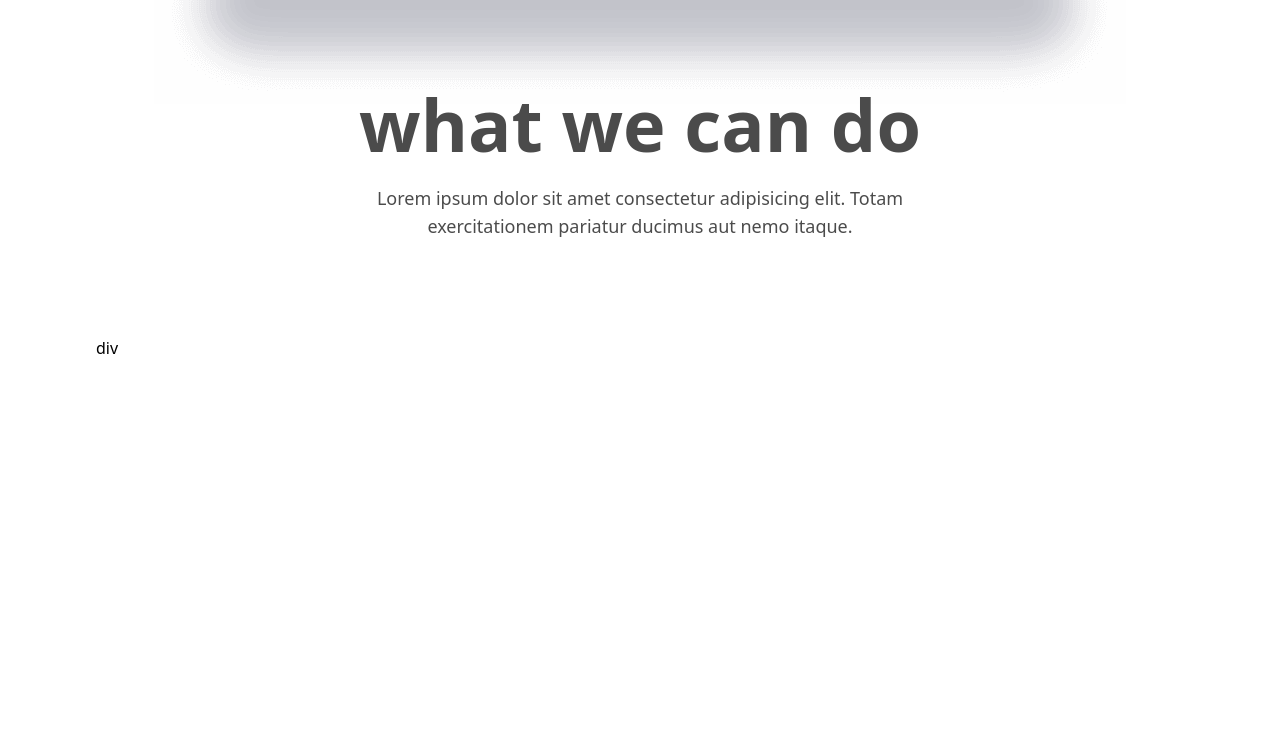
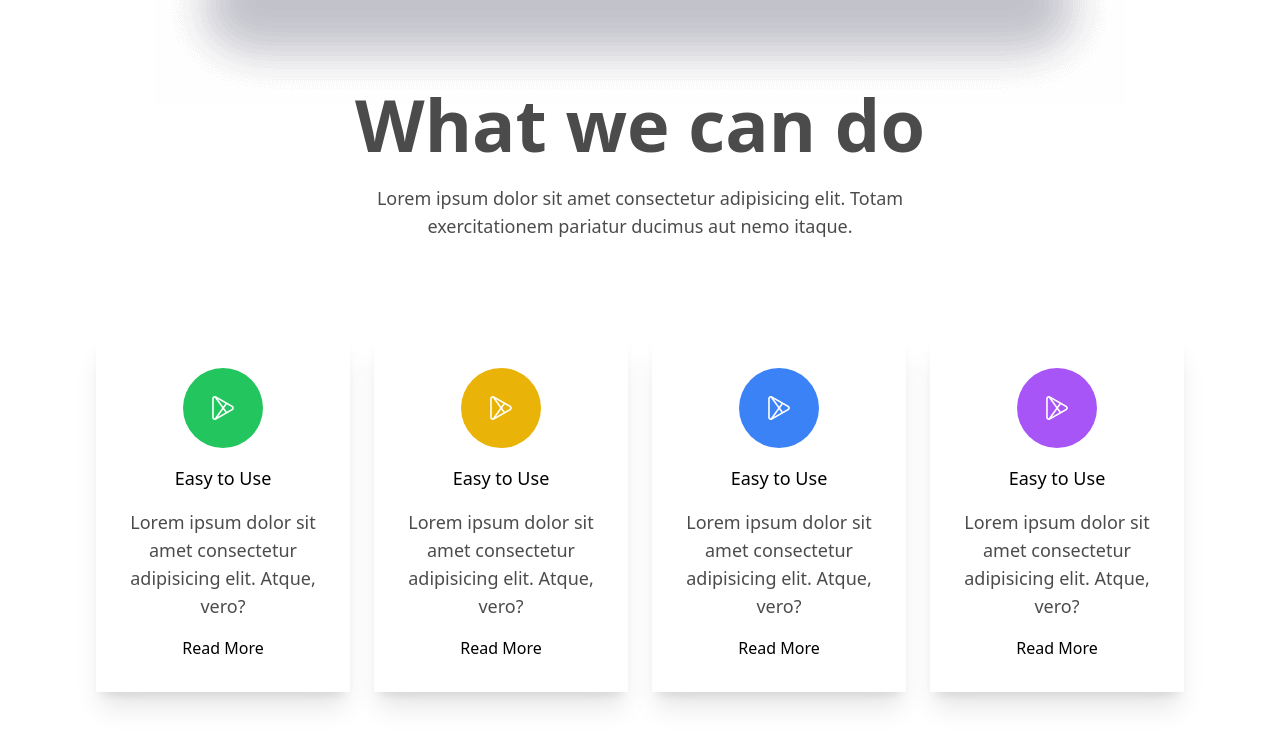
Before and after one commit to subas-roy/appie, a plain HTML site: page index.html in a window 1280 px wide. Shown: the part 929-1675 px from the top of the page. Before the commit the page ends 1481 px from the top, so only its background shows below. Drawn offline with nearby package versions, Linux system fonts and the light colour scheme.

Commit message:
cards added

```diff
--- a/index.html
+++ b/index.html
@@ -52,11 +52,44 @@
     </header>
     <section class="my-48">
         <div class="text-center mb-24">
-            <h1 class="text-7xl font-semibold opacity-70 mb-6">what we can do</h1>
+            <h1 class="lg:text-7xl text-5xl font-semibold opacity-70 mb-6 ">What we can do</h1>
             <p class="opacity-70 w-[50%] text-lg mx-auto">Lorem ipsum dolor sit amet consectetur adipisicing elit. Totam exercitationem pariatur ducimus aut nemo itaque.</p>
         </div>
         <div class="container mx-auto lg:px-24 px-8">
-            div
+            <div class="grid grid-cols-1 md:grid-cols-2 lg:grid-cols-4 gap-6">
+                <div class="p-8 shadow-xl text-center space-y-4">
+                    <div class="bg-green-500 h-20 w-20 rounded-full mx-auto flex items-center justify-center">
+                        <img src="assets/play-store.png" alt="">
+                    </div>
+                    <h1 class="mt-6 text-lg font-medium">Easy to Use</h1>
+                    <p class="text-lg opacity-70">Lorem ipsum dolor sit amet consectetur adipisicing elit. Atque, vero?</p>
+                    <button>Read More</button>
+                </div>
+                <div class="p-8 shadow-xl text-center space-y-4">
+                    <div class="bg-yellow-500 h-20 w-20 rounded-full mx-auto flex items-center justify-center">
+                        <img src="assets/play-store.png" alt="">
+                    </div>
+                    <h1 class="mt-6 text-lg font-medium">Easy to Use</h1>
+                    <p class="text-lg opacity-70">Lorem ipsum dolor sit amet consectetur adipisicing elit. Atque, vero?</p>
+                    <button>Read More</button>
+                </div>
+                <div class="p-8 shadow-xl text-center space-y-4">
+                    <div class="bg-blue-500 h-20 w-20 rounded-full mx-auto flex items-center justify-center">
+                        <img src="assets/play-store.png" alt="">
+                    </div>
+                    <h1 class="mt-6 text-lg font-medium">Easy to Use</h1>
+                    <p class="text-lg opacity-70">Lorem ipsum dolor sit amet consectetur adipisicing elit. Atque, vero?</p>
+                    <button>Read More</button>
+                </div>
+                <div class="p-8 shadow-xl text-center space-y-4">
+                    <div class="bg-purple-500 h-20 w-20 rounded-full mx-auto flex items-center justify-center">
+                        <img src="assets/play-store.png" alt="">
+                    </div>
+                    <h1 class="mt-6 text-lg font-medium">Easy to Use</h1>
+                    <p class="text-lg opacity-70">Lorem ipsum dolor sit amet consectetur adipisicing elit. Atque, vero?</p>
+                    <button>Read More</button>
+                </div>
+            </div>
         </div>
     </section>
 
```
